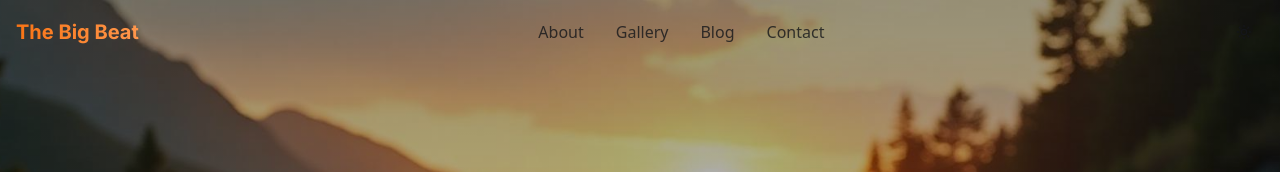
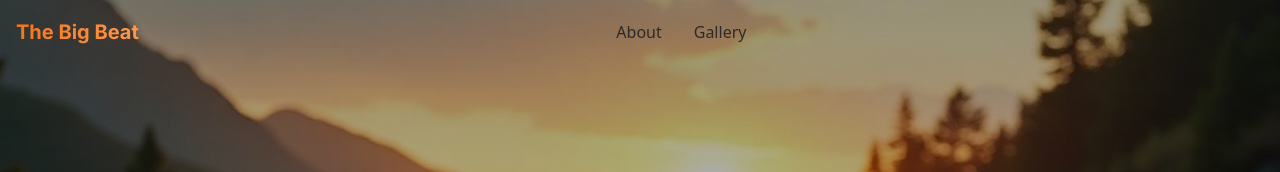
Before and after one commit to vinthefantastic1/thebigbeat-visual-journey, a React (Vite) app: page / in a window 1280 px wide. Shown: the top 172 px of the page. Built offline with nearby package versions, Linux system fonts and the light colour scheme.

Commit message:
Remove blog and contact buttons
Remove the blog and contact navigation links from the website.

```diff
--- a/src/components/Navigation.tsx
+++ b/src/components/Navigation.tsx
@@ -27,8 +27,6 @@ const Navigation = () => {
   const menuItems = [
     { label: 'About', id: 'about' },
     { label: 'Gallery', id: 'gallery' },
-    { label: 'Blog', id: 'blog' },
-    { label: 'Contact', id: 'contact' },
   ];
 
   return (
```
